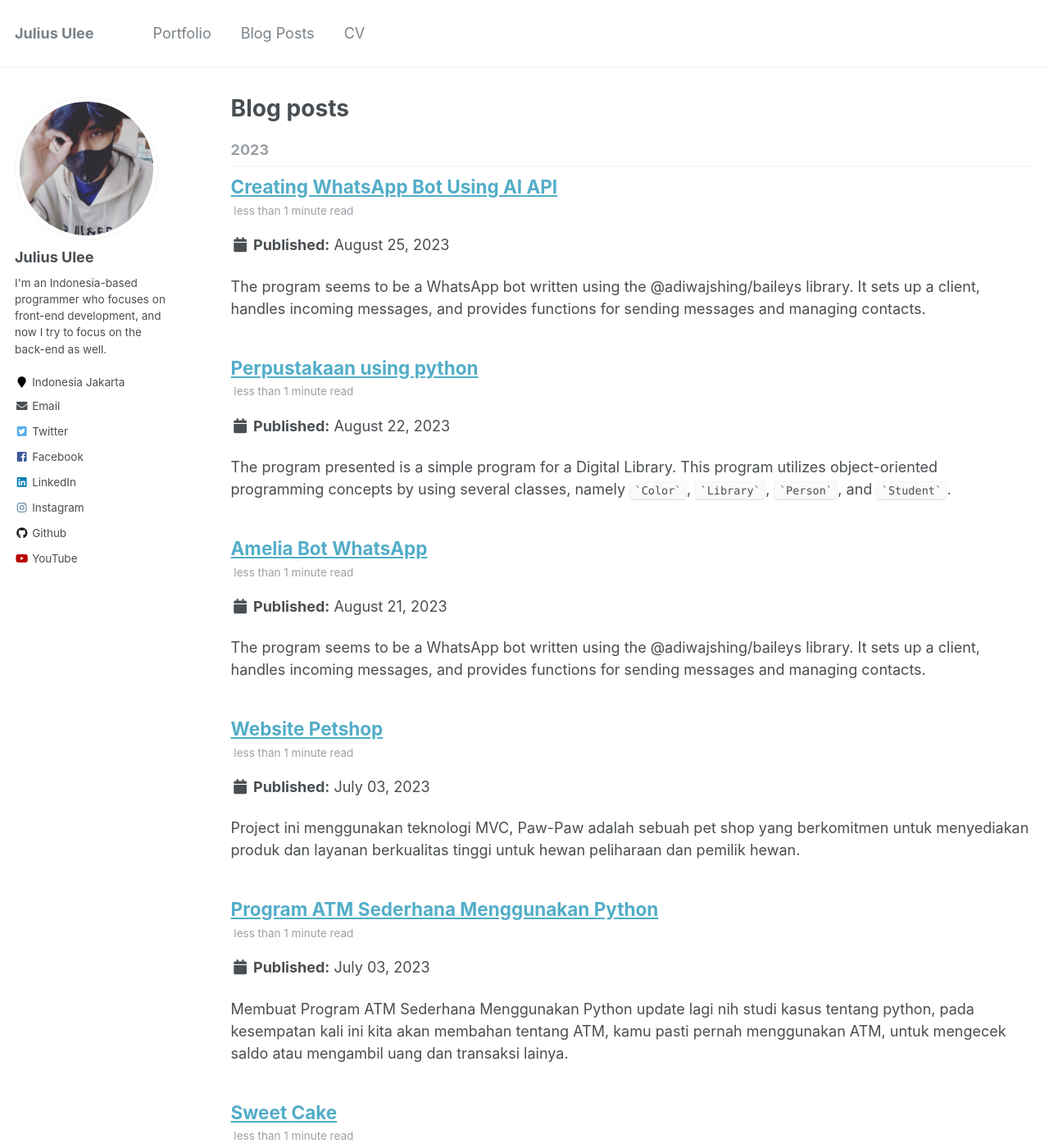
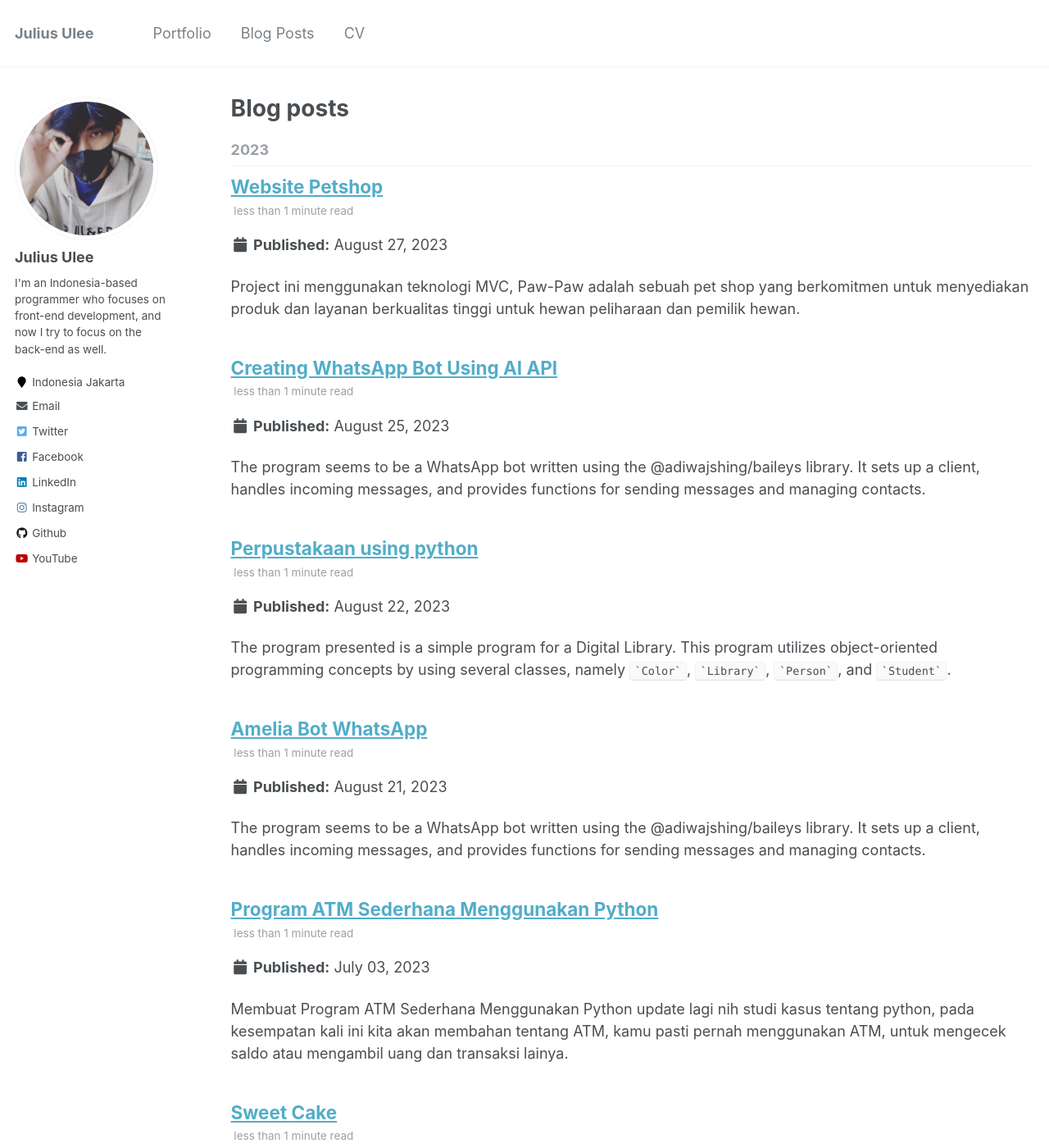
Before and after one commit to Julius-Ulee/julius-ulee.github.io, a Jekyll site: the page built from _pages/year-archive.html, in a window 1280 px wide and 1400 px high. Shown: the whole window at 82% size. Built offline with Jekyll 4.4.1, drawn with Linux system fonts in a browser that asks for light colours.

Commit message:
Update 2023-08-27-petshop.md

```diff
--- a/_posts/2023-08-27-petshop.md
+++ b/_posts/2023-08-27-petshop.md
@@ -1,6 +1,6 @@
 ---
 title: 'Website Petshop'
-date: 2023-07-03
+date: 2023-08-27
 permalink: /posts/petshop/
 tags:
   - project
```
